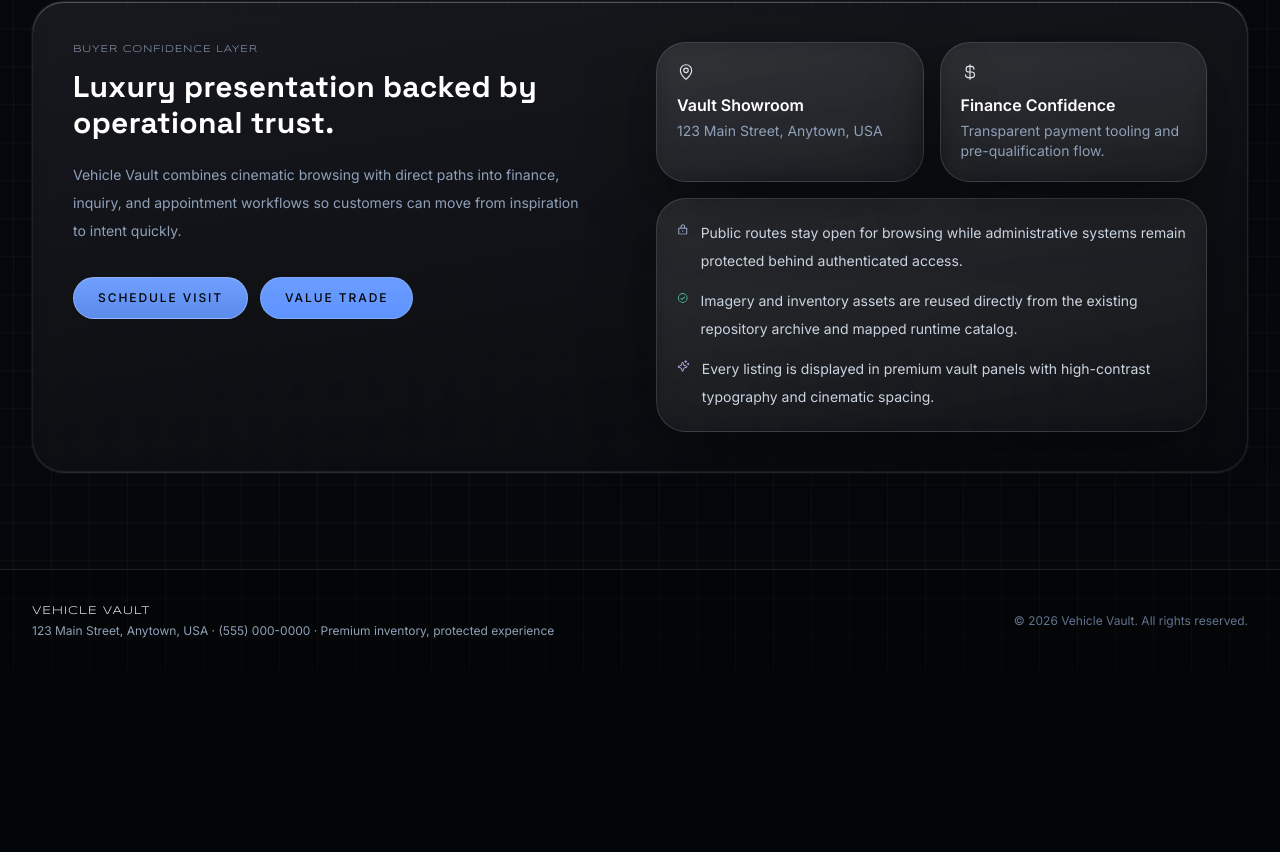
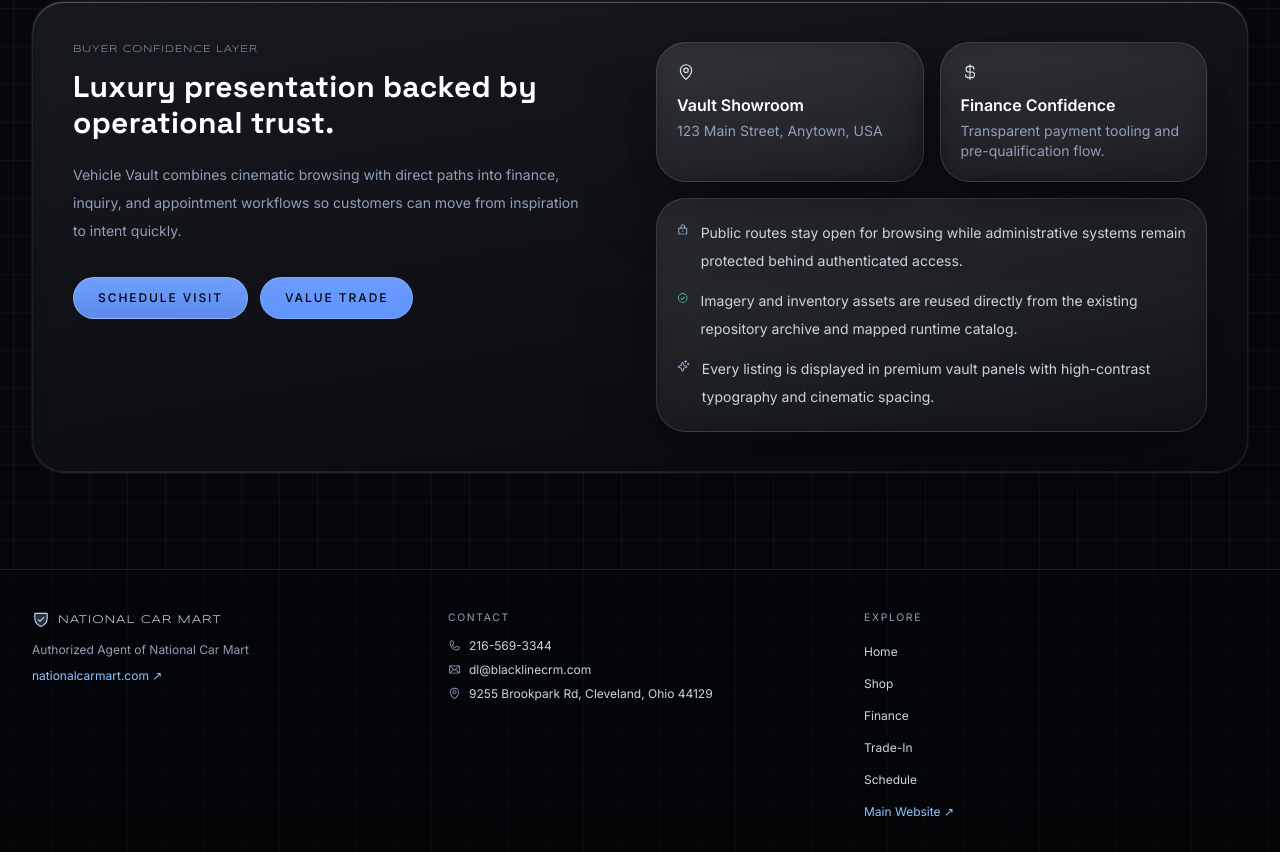
Before and after one commit to dl-blackline/outcome-dealer-os, a React (Vite) app: page /schedule in a window 1280 px wide. Shown: the part 1945-2797 px from the top of the page. Before the commit the page ends 2616 px from the top, so only its background shows below. Built offline with nearby package versions, Linux system fonts and the light colour scheme; no server answers; the database is empty.

Commit message:
feat(branding): add National Car Mart contact info, address, phone, email, and website sitewide

```diff
--- a/src/app/BuyerHubShell.tsx
+++ b/src/app/BuyerHubShell.tsx
@@ -1,5 +1,6 @@
 import { useRouter, matchRoute } from '@/app/router'
-import { Heart, ArrowRight, ShieldCheck, List } from '@phosphor-icons/react'
+import { Heart, ArrowRight, ShieldCheck, List, Phone, Envelope, MapPin } from '@phosphor-icons/react'
+import { DEALER } from '@/lib/dealer.constants'
 
 // Buyer hub pages
 import { HomePage } from '@/app/pages/shop/HomePage'
@@ -68,8 +69,8 @@ export function BuyerHubShell() {
               <ShieldCheck size={20} weight="duotone" />
             </div>
             <div>
-              <p className="vault-title text-[0.72rem] leading-tight text-slate-300">Vehicle Vault</p>
-              <p className="text-xs tracking-[0.26em] text-slate-400">Secure Automotive Gallery</p>
+              <p className="vault-title text-[0.72rem] leading-tight text-slate-300">National Car Mart</p>
+              <p className="text-xs tracking-[0.18em] text-slate-400">Vehicle Vault</p>
             </div>
           </button>
 
@@ -138,17 +139,95 @@ export function BuyerHubShell() {
 
       {/* Footer */}
       <footer className="border-t border-white/10 bg-black/35">
-        <div className="mx-auto max-w-[88rem] px-4 py-8 sm:px-6 lg:px-8">
-          <div className="flex flex-col items-center justify-between gap-4 sm:flex-row">
+        <div className="mx-auto max-w-[88rem] px-4 py-10 sm:px-6 lg:px-8">
+          <div className="grid gap-8 sm:grid-cols-3">
+            {/* Brand */}
             <div>
-              <p className="vault-title text-[0.72rem]">Vehicle Vault</p>
-              <p className="mt-1 text-xs text-slate-400">
-                123 Main Street, Anytown, USA · (555) 000-0000 · Premium inventory, protected experience
-              </p>
+              <div className="flex items-center gap-2 mb-3">
+                <ShieldCheck size={18} weight="duotone" className="text-blue-200" />
+                <p className="vault-title text-[0.72rem] text-slate-200">{DEALER.name}</p>
+              </div>
+              <p className="text-xs leading-relaxed text-slate-400">{DEALER.agentLabel}</p>
+              <a
+                href={DEALER.website}
+                target="_blank"
+                rel="noopener noreferrer"
+                className="mt-2 inline-flex items-center gap-1 text-xs text-blue-300 hover:text-blue-100 transition-colors"
+              >
+                {DEALER.websiteLabel} ↗
+              </a>
             </div>
+
+            {/* Contact */}
+            <div>
+              <p className="mb-3 text-[0.65rem] uppercase tracking-[0.16em] text-slate-400">Contact</p>
+              <ul className="space-y-2">
+                <li>
+                  <a href={DEALER.phoneTel} className="flex items-center gap-2 text-xs text-slate-300 hover:text-white transition-colors">
+                    <Phone size={13} className="shrink-0 text-slate-400" />
+                    {DEALER.phone}
+                  </a>
+                </li>
+                <li>
+                  <a href={DEALER.emailHref} className="flex items-center gap-2 text-xs text-slate-300 hover:text-white transition-colors">
+                    <Envelope size={13} className="shrink-0 text-slate-400" />
+                    {DEALER.email}
+                  </a>
+                </li>
+                <li>
+                  <a
+                    href={DEALER.mapUrl}
+                    target="_blank"
+                    rel="noopener noreferrer"
+                    className="flex items-center gap-2 text-xs text-slate-300 hover:text-white transition-colors"
+                  >
+                    <MapPin size={13} className="shrink-0 text-slate-400" />
+                    {DEALER.addressFull}
+                  </a>
+                </li>
+              </ul>
+            </div>
+
+            {/* Quick links */}
+            <div>
+              <p className="mb-3 text-[0.65rem] uppercase tracking-[0.16em] text-slate-400">Explore</p>
+              <ul className="space-y-2">
+                {NAV_LINKS.map((link) => (
+                  <li key={link.path}>
+                    <button
+                      onClick={() => navigate(link.path)}
+                      className="text-xs text-slate-300 hover:text-white transition-colors"
+                    >
+                      {link.label}
+                    </button>
+                  </li>
+                ))}
+                <li>
+                  <a
+                    href={DEALER.website}
+                    target="_blank"
+                    rel="noopener noreferrer"
+                    className="text-xs text-blue-300 hover:text-blue-100 transition-colors"
+                  >
+                    Main Website ↗
+                  </a>
+                </li>
+              </ul>
+            </div>
+          </div>
+
+          <div className="mt-8 border-t border-white/10 pt-6 flex flex-col items-center justify-between gap-2 sm:flex-row">
             <p className="text-xs text-slate-500">
-              © {new Date().getFullYear()} Vehicle Vault. All rights reserved.
+              © {new Date().getFullYear()} {DEALER.name}. {DEALER.agentLabel}.
             </p>
+            <a
+              href={DEALER.website}
+              target="_blank"
+              rel="noopener noreferrer"
+              className="text-xs text-slate-500 hover:text-slate-300 transition-colors"
+            >
+              {DEALER.websiteLabel}
+            </a>
           </div>
         </div>
       </footer>
--- a/src/app/pages/shop/InquiryPage.tsx
+++ b/src/app/pages/shop/InquiryPage.tsx
@@ -1,5 +1,6 @@
 import { useState, useMemo } from 'react'
 import { useRouter } from '@/app/router'
+import { DEALER } from '@/lib/dealer.constants'
 import { submitInquiry } from '@/domains/buyer-hub/buyerHub.eventBridge'
 import { useCustomerProgress } from '@/domains/buyer-hub/useCustomerProgress'
 import { useInventoryCatalog } from '@/domains/inventory/inventory.runtime'
@@ -16,6 +17,9 @@ import {
   ChatCircle,
   Car,
   Lock,
+  Phone,
+  Envelope,
+  MapPin,
 } from '@phosphor-icons/react'
 
 type ContactMethod = 'email' | 'phone' | 'sms'
@@ -207,12 +211,25 @@ export function InquiryPage() {
           </CardContent>
         </Card>
 
-        <div className="flex items-start gap-2 rounded-xl border border-white/15 bg-black/30 p-3 text-xs text-slate-400">
-          <Lock size={14} className="mt-0.5 shrink-0" />
-          <span>
-            Your information is never shared with third parties. We use it solely to respond
-            to your inquiry.
-          </span>
+        <div className="rounded-xl border border-white/15 bg-black/30 p-4 text-xs text-slate-400 space-y-3">
+          <div className="flex items-start gap-2">
+            <Lock size={14} className="mt-0.5 shrink-0" />
+            <span>Your information is never shared with third parties. We use it solely to respond to your inquiry.</span>
+          </div>
+          <div className="border-t border-white/10 pt-3 space-y-1.5">
+            <p className="text-[0.65rem] uppercase tracking-[0.14em] text-slate-500">Direct Contact — {DEALER.name}</p>
+            <div className="flex flex-wrap gap-x-5 gap-y-1.5">
+              <a href={DEALER.phoneTel} className="flex items-center gap-1.5 text-slate-300 hover:text-white transition-colors">
+                <Phone size={12} />{DEALER.phone}
+              </a>
+              <a href={DEALER.emailHref} className="flex items-center gap-1.5 text-slate-300 hover:text-white transition-colors">
+                <Envelope size={12} />{DEALER.email}
+              </a>
+              <a href={DEALER.mapUrl} target="_blank" rel="noopener noreferrer" className="flex items-center gap-1.5 text-slate-300 hover:text-white transition-colors">
+                <MapPin size={12} />{DEALER.addressFull}
+              </a>
+            </div>
+          </div>
         </div>
 
         <div className="flex justify-end">
--- a/src/app/pages/shop/SchedulePage.tsx
+++ b/src/app/pages/shop/SchedulePage.tsx
@@ -1,5 +1,6 @@
 import { useState } from 'react'
 import { useRouter } from '@/app/router'
+import { DEALER } from '@/lib/dealer.constants'
 import { submitAppointmentRequest } from '@/domains/buyer-hub/buyerHub.eventBridge'
 import { useCustomerProgress } from '@/domains/buyer-hub/useCustomerProgress'
 import { useInventoryCatalog } from '@/domains/inventory/inventory.runtime'
@@ -17,6 +18,9 @@ import {
   Car,
   Clock,
   Info,
+  Phone,
+  Envelope,
+  MapPin,
 } from '@phosphor-icons/react'
 
 type AppointmentType = 'test_drive' | 'consultation' | 'delivery'
@@ -254,12 +258,28 @@ export function SchedulePage() {
           </CardContent>
         </Card>
 
-        <div className="flex items-start gap-2 rounded-xl border border-white/15 bg-black/30 p-3 text-xs text-slate-400">
-          <Info size={14} className="mt-0.5 shrink-0" />
-          <span>
-            Appointment requests are not confirmed until you receive a confirmation from our team.
-            We'll reach out within one business day.
-          </span>
+        <div className="rounded-xl border border-white/15 bg-black/30 p-4 text-xs text-slate-400 space-y-3">
+          <div className="flex items-start gap-2">
+            <Info size={14} className="mt-0.5 shrink-0" />
+            <span>
+              Appointment requests are not confirmed until you receive a confirmation from our team.
+              We'll reach out within one business day.
+            </span>
+          </div>
+          <div className="border-t border-white/10 pt-3 space-y-1.5">
+            <p className="text-[0.65rem] uppercase tracking-[0.14em] text-slate-500">{DEALER.name} — {DEALER.addressFull}</p>
+            <div className="flex flex-wrap gap-x-5 gap-y-1.5">
+              <a href={DEALER.phoneTel} className="flex items-center gap-1.5 text-slate-300 hover:text-white transition-colors">
+                <Phone size={12} />{DEALER.phone}
+              </a>
+              <a href={DEALER.emailHref} className="flex items-center gap-1.5 text-slate-300 hover:text-white transition-colors">
+                <Envelope size={12} />{DEALER.email}
+              </a>
+              <a href={DEALER.mapUrl} target="_blank" rel="noopener noreferrer" className="flex items-center gap-1.5 text-slate-300 hover:text-white transition-colors">
+                <MapPin size={12} />Get Directions ↗
+              </a>
+            </div>
+          </div>
         </div>
 
         <Separator className="bg-white/15" />
--- /dev/null
+++ b/src/lib/dealer.constants.ts
@@ -0,0 +1,22 @@
+/**
+ * National Car Mart — site-wide dealer identity constants
+ * Authorized agent contact points for Vehicle Vault
+ */
+
+export const DEALER = {
+  name: 'National Car Mart',
+  legalName: 'National Car Mart',
+  agentLabel: 'Authorized Agent of National Car Mart',
+  address: '9255 Brookpark Rd',
+  city: 'Cleveland',
+  state: 'Ohio',
+  zip: '44129',
+  addressFull: '9255 Brookpark Rd, Cleveland, Ohio 44129',
+  phone: '216-569-3344',
+  phoneTel: 'tel:+12165693344',
+  email: 'dl@blacklinecrm.com',
+  emailHref: 'mailto:dl@blacklinecrm.com',
+  website: 'https://www.nationalcarmart.com/',
+  websiteLabel: 'nationalcarmart.com',
+  mapUrl: 'https://maps.google.com/?q=9255+Brookpark+Rd+Cleveland+Ohio+44129',
+} as const
```
